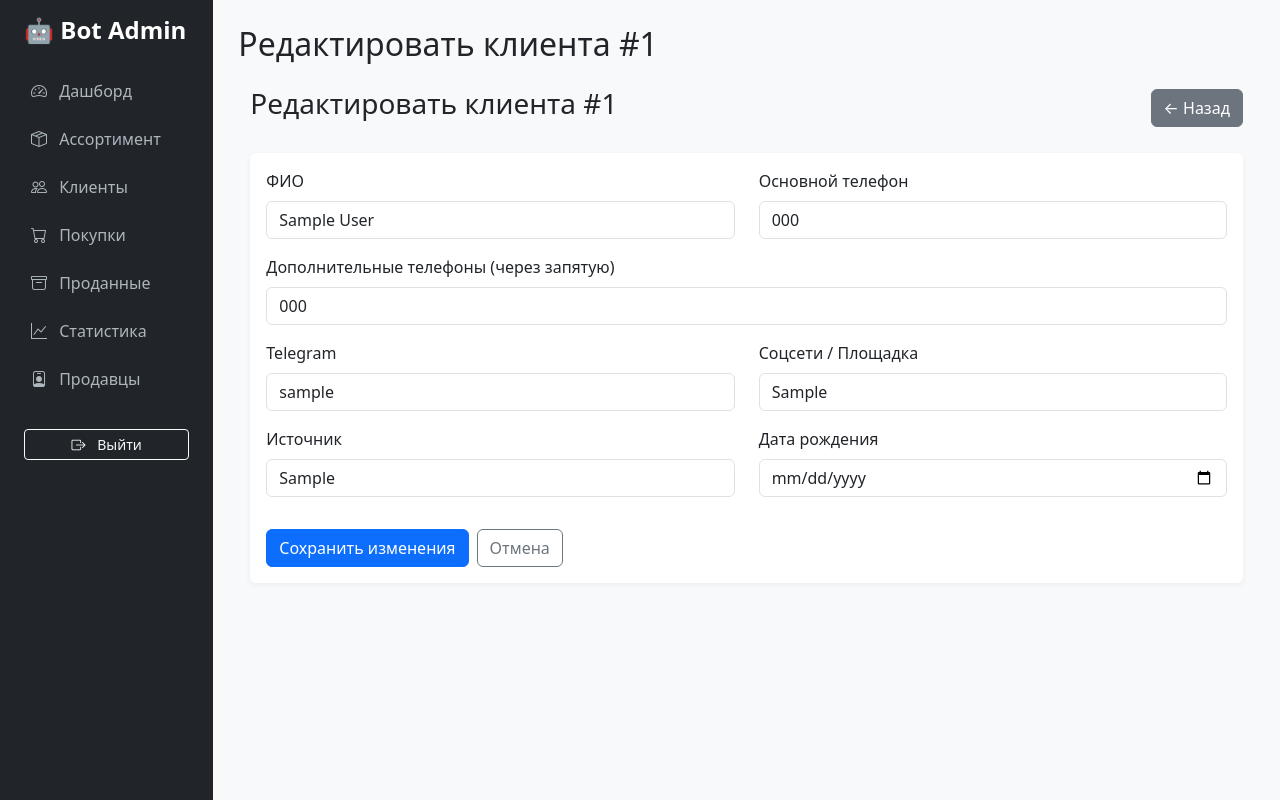
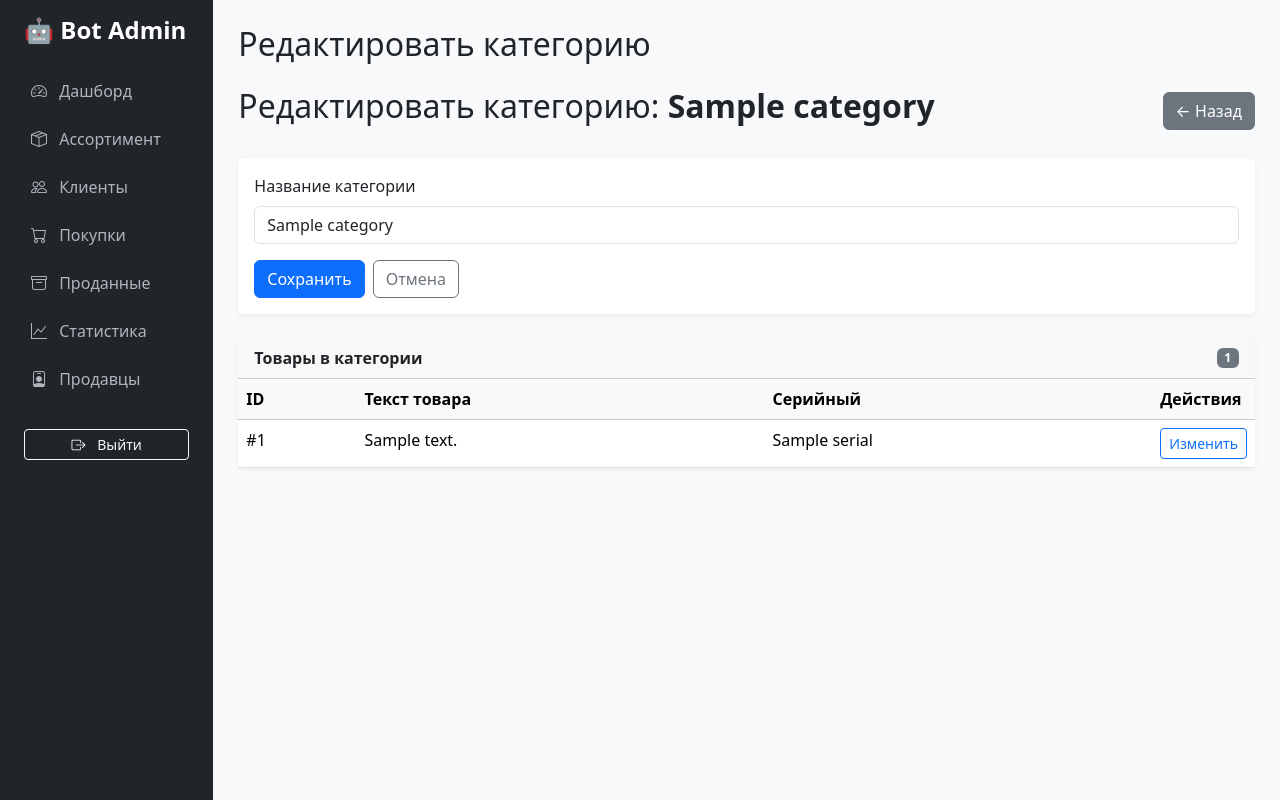
Before and after one commit to NextApple-Bot/telegram-bot-refactoring-27, a Python web app: template web_admin/templates/assortment_edit.html in a window 1280 px wide. Run offline with Jinja, Linux system fonts and the light colour scheme; the template is opened without the code that fills it: most values are stand-ins (such as "Sample title", 1, 10 or a date in 2020).

Commit message:
Update assortment_edit.html

```diff
--- a/web_admin/templates/assortment_edit.html
+++ b/web_admin/templates/assortment_edit.html
@@ -1,61 +1,64 @@
 {% extends "base.html" %}
 
-{% block page_title %}Редактировать клиента #{{ client.id }}{% endblock %}
+{% block page_title %}Редактировать категорию{% endblock %}
 
 {% block content %}
-<div class="container">
 <div class="d-flex justify-content-between align-items-center mb-4">
-        <h3>Редактировать клиента #{{ client.id }}</h3>
-        <a href="/admin/clients/{{ client.id }}" class="btn btn-secondary">← Назад</a>
+    <h2>Редактировать категорию: <strong>{{ category.name }}</strong></h2>
+    <a href="/admin/assortment" class="btn btn-secondary">← Назад</a>
 </div>
 
 <div class="card">
     <div class="card-body">
-            <form method="post" action="/admin/clients/{{ client.id }}/edit">
-                <div class="row">
-                    <div class="col-md-6 mb-3">
-                        <label class="form-label">ФИО</label>
-                        <input type="text" name="full_name" class="form-control" value="{{ client.full_name or '' }}">
-                    </div>
-                    <div class="col-md-6 mb-3">
-                        <label class="form-label">Основной телефон</label>
-                        <input type="text" name="phone" class="form-control" value="{{ client.phone or '' }}">
-                    </div>
+        <form method="post" action="/admin/assortment/edit_category/{{ category.id }}">
+            <div class="mb-3">
+                <label class="form-label">Название категории</label>
+                <input type="text" name="name" class="form-control" value="{{ category.name }}" required>
             </div>
 
-                <div class="mb-3">
-                    <label class="form-label">Дополнительные телефоны (через запятую)</label>
-                    <input type="text" name="phones" class="form-control" value="{{ client.phones or '' }}">
-                </div>
-
-                <div class="row">
-                    <div class="col-md-6 mb-3">
-                        <label class="form-label">Telegram</label>
-                        <input type="text" name="telegram_username" class="form-control" value="{{ client.telegram_username or '' }}">
-                    </div>
-                    <div class="col-md-6 mb-3">
-                        <label class="form-label">Соцсети / Площадка</label>
-                        <input type="text" name="social_network" class="form-control" value="{{ client.social_network or '' }}">
-                    </div>
-                </div>
-
-                <div class="row">
-                    <div class="col-md-6 mb-3">
-                        <label class="form-label">Источник</label>
-                        <input type="text" name="referral_source" class="form-control" value="{{ client.referral_source or '' }}">
-                    </div>
-                    <div class="col-md-6 mb-3">
-                        <label class="form-label">Дата рождения</label>
-                        <input type="date" name="birth_date" class="form-control" value="{{ client.birth_date or '' }}">
-                    </div>
-                </div>
-
-                <div class="d-flex gap-2 mt-3">
-                    <button type="submit" class="btn btn-primary">Сохранить изменения</button>
-                    <a href="/admin/clients/{{ client.id }}" class="btn btn-outline-secondary">Отмена</a>
+            <div class="d-flex gap-2">
+                <button type="submit" class="btn btn-primary">Сохранить</button>
+                <a href="/admin/assortment" class="btn btn-outline-secondary">Отмена</a>
             </div>
         </form>
     </div>
 </div>
+
+<!-- Список товаров в категории -->
+<div class="card mt-4">
+    <div class="card-header d-flex justify-content-between align-items-center">
+        <strong>Товары в категории</strong>
+        <span class="badge bg-secondary">{{ items|length }}</span>
+    </div>
+    <div class="card-body p-0">
+        {% if items %}
+            <div class="table-responsive">
+                <table class="table table-hover mb-0">
+                    <thead class="table-light">
+                        <tr>
+                            <th>ID</th>
+                            <th>Текст товара</th>
+                            <th>Серийный</th>
+                            <th style="width: 100px;">Действия</th>
+                        </tr>
+                    </thead>
+                    <tbody>
+                        {% for item in items %}
+                        <tr>
+                            <td>#{{ item.id }}</td>
+                            <td>{{ item.text }}</td>
+                            <td>{{ item.serial or '—' }}</td>
+                            <td>
+                                <a href="/admin/assortment/edit/{{ item.id }}" class="btn btn-sm btn-outline-primary">Изменить</a>
+                            </td>
+                        </tr>
+                        {% endfor %}
+                    </tbody>
+                </table>
+            </div>
+        {% else %}
+            <div class="p-3 text-muted">В этой категории пока нет товаров.</div>
+        {% endif %}
+    </div>
 </div>
 {% endblock %}
```
Lines whose indentation alone changed are shown as unchanged.
